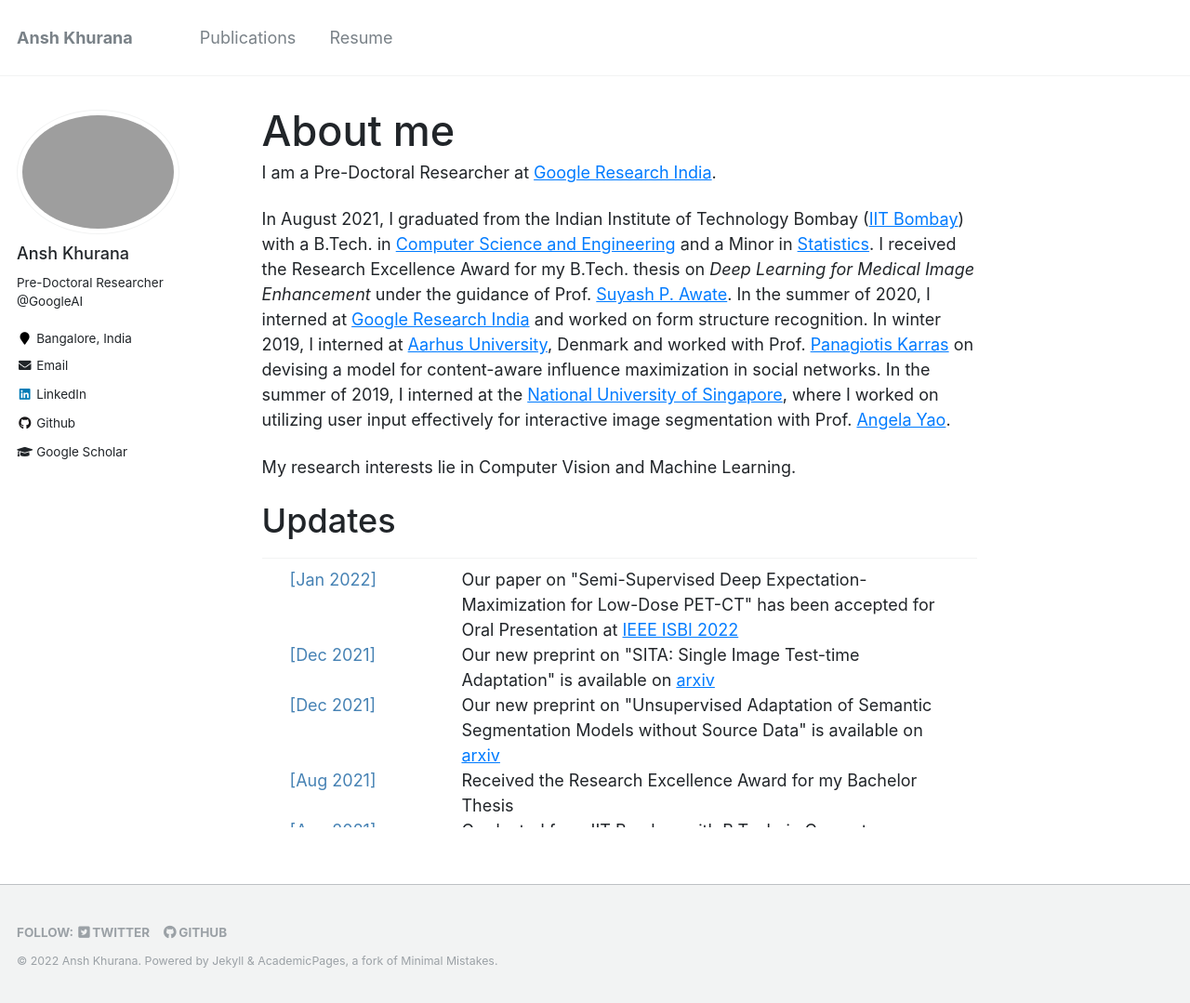
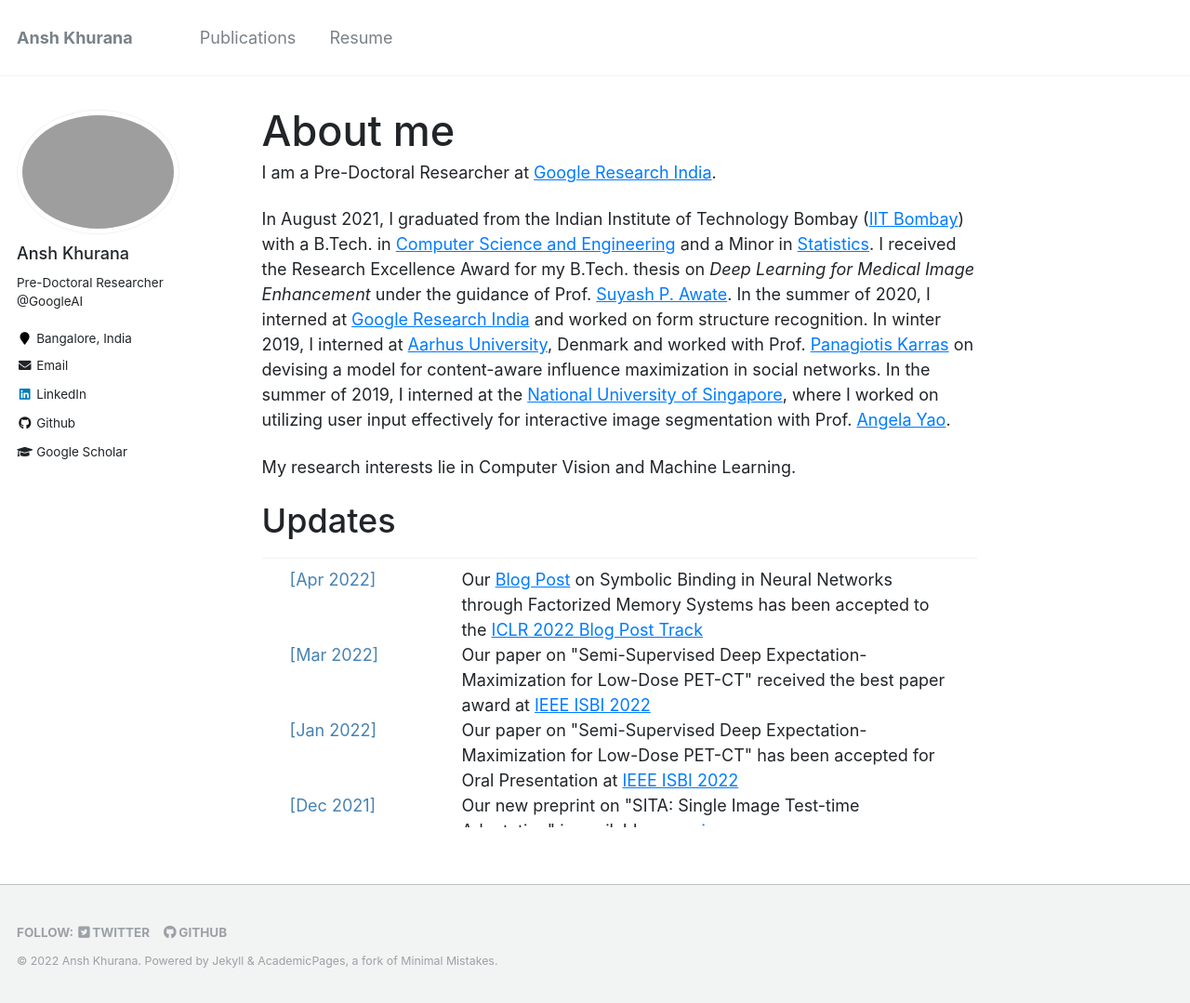
Before and after one commit to AnshKhurana/anshkhurana.github.io, a Jekyll site: the page built from _pages/about.md, in a window 1280 px wide and 1079 px high. Shown: the whole window at 93% size. Built offline with Jekyll 4.4.1, drawn with Linux system fonts in a browser that asks for light colours.

Commit message:
Updated news.

```diff
--- a/_pages/about.md
+++ b/_pages/about.md
@@ -24,6 +24,19 @@ Updates
     <div class="container ">
             <!-- <div class="col-xs-0 col-md-4 section-heading "></div> -->
             <div class="col-xs-12 col-md-12" style="height: 280px; margin: 0em; overflow-y: auto;">
+                <!-- ICLR 2022 Blog Post -->
+                <div class="row">
+                  <div class="col-xs-4 col-md-3 update-dates">[Apr 2022]</div>
+                  <div class="col">
+                   Our <a href="https://iclr-blog-track.github.io/2022/03/25/emergent-symbols/"> Blog Post</a> on Symbolic Binding in Neural Networks through Factorized Memory Systems has been accepted to the <a href="https://iclr-blog-track.github.io/"> ICLR 2022 Blog Post Track</a></div>
+                </div>
+                <!-- ISBI 2022 best paper -->
+                <div class="row">
+                  <div class="col-xs-4 col-md-3 update-dates">[Mar 2022]</div>
+                  <div class="col">
+                  Our paper on "Semi-Supervised Deep Expectation-Maximization for Low-Dose PET-CT" received the best paper award at <a href="https://biomedicalimaging.org/2022/">IEEE ISBI 2022</a>
+                  </div>
+                </div>
                 <!-- ISBI 2022 paper -->
                 <div class="row">
                   <div class="col-xs-4 col-md-3 update-dates">[Jan 2022]</div>
```
